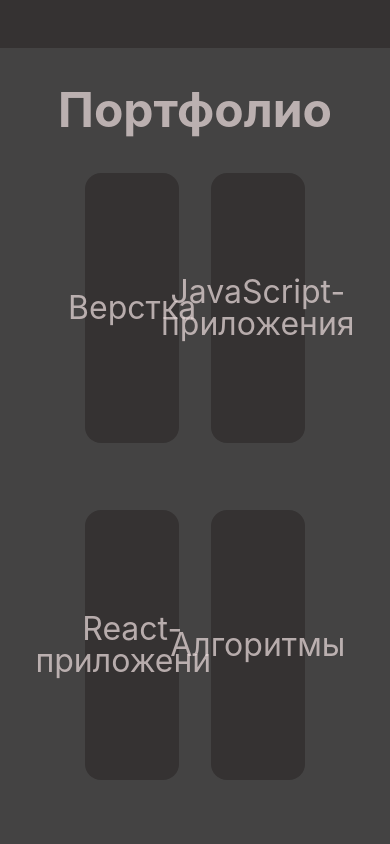
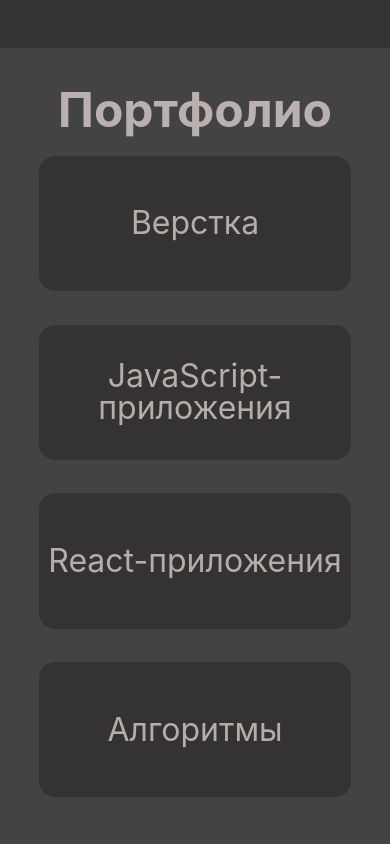
Before and after one commit to Evgenii-Buslaev/PortfolioSiteReact, a React (Create React App) app: page / in a window 390 px wide. Shown: the part 1640-2484 px from the top of the page. Built offline with nearby package versions, Linux system fonts and the light colour scheme.

Commit message:
Added responsive design to Portfolio

```diff
--- a/src/css/Item.module.css
+++ b/src/css/Item.module.css
@@ -39,3 +39,16 @@
 .codeButton:hover {
   color: rgb(248, 36, 71);
 }
+
+@media (max-width: 950px) {
+  .itemCont {
+    margin: 0.5rem;
+  }
+}
+
+@media (max-width: 770px) {
+  .itemCont {
+    width: 80%;
+    height: 20%;
+  }
+}
--- a/src/css/Portfolio.module.css
+++ b/src/css/Portfolio.module.css
@@ -25,3 +25,18 @@
 .backButton:hover {
   opacity: 0.3;
 }
+
+@media (max-width: 1550px) {
+  .portfolioCont {
+    width: 100%;
+  }
+}
+
+@media (max-width: 770px) {
+  /*  .portfolioCont {
+    flex-direction: column;
+    justify-content: center;
+    align-items: center;
+    width: 100%;
+  } */
+}
```
